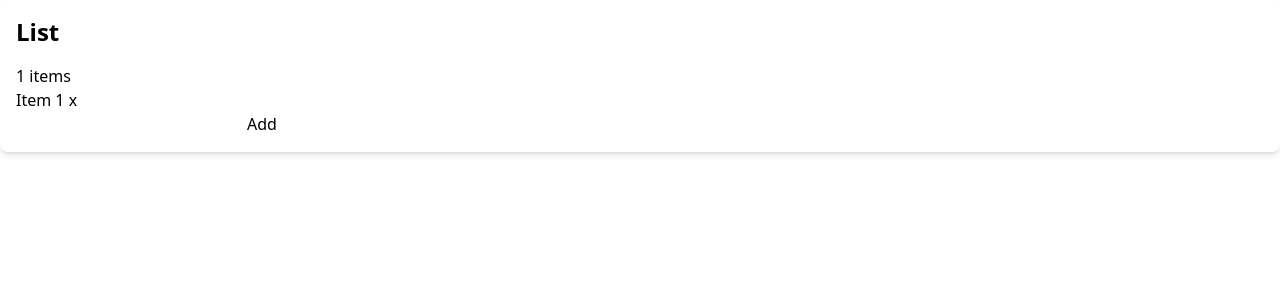
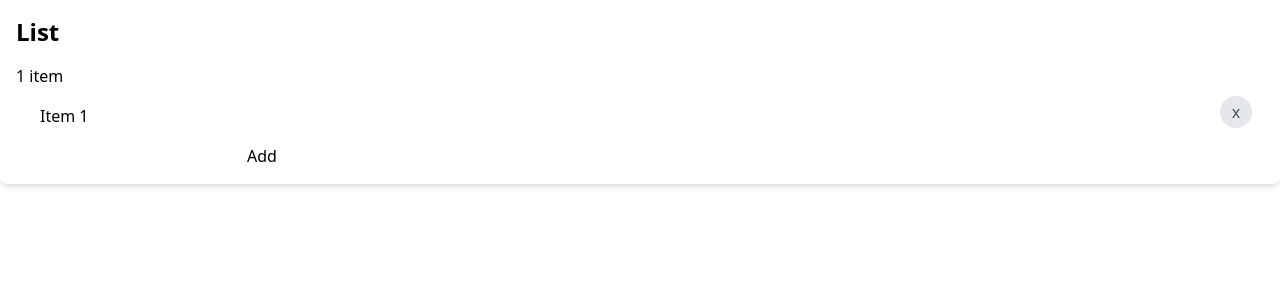
Before and after one commit to cbuchert/rajant-technical, a React (Create React App) app: page / in a window 1280 px wide. Shown: the top 300 px of the page. Built offline with nearby package versions, Linux system fonts and the light colour scheme.

Commit message:
The list item count is pluralized.

```diff
--- a/src/components/List.tsx
+++ b/src/components/List.tsx
@@ -2,6 +2,7 @@ import { FC } from "react"
 import { connect } from "react-redux"
 import { ListState } from "../features/list/list-slice"
 import { ListItemType } from "../types/ListItemType"
+import { pluralize } from "../utils/pluralize"
 import ListItem from "./ListItem"
 
 type Props = {
@@ -10,7 +11,7 @@ type Props = {
 
 const List: FC<Props> = ({ items }) => {
   return <ol>
-    {items.length} items
+    {items.length} {pluralize("item", items.length)}
     {items.map((item) => <ListItem item={item} key={item.id}/>)}
   </ol>
 }
--- /dev/null
+++ b/src/components/ListItem.module.css
@@ -0,0 +1,18 @@
+.item {
+  @apply flex justify-between;
+  @apply hover:bg-slate-50;
+  @apply transition-colors duration-200;
+  @apply px-3 py-2
+}
+
+.text {
+}
+
+.button {
+  @apply flex items-center justify-center;
+  @apply w-8 h-8;
+  @apply rounded-full;
+  @apply bg-gray-200 hover:bg-gray-300 active:bg-gray-400;
+  @apply text-gray-600 hover:text-gray-700;
+  @apply transition-colors duration-200;
+}
--- a/src/components/ListItem.tsx
+++ b/src/components/ListItem.tsx
@@ -1,11 +1,12 @@
 import { FC } from "react"
 import { useAppDispatch } from "../app/hooks"
 import { ListItemType } from "../types/ListItemType"
+import styles from "./ListItem.module.css"
 
 type Props = {
   item: ListItemType
 }
-const ListItem: FC<Props> = ({item}) => {
+const ListItem: FC<Props> = ({ item }) => {
   const dispatch = useAppDispatch()
   const handleDelete = () => {
     dispatch({
@@ -14,7 +15,10 @@ const ListItem: FC<Props> = ({item}) => {
     })
   }
 
-  return <li>{item.text} <button type={"button"} onClick={handleDelete}>x</button></li>
+  return <li className={styles.item}>
+    <div className={styles.item}>{item.text}</div>
+    <button className={styles.button} type={"button"} onClick={handleDelete}>x</button>
+  </li>
 }
 
 export default ListItem
```
